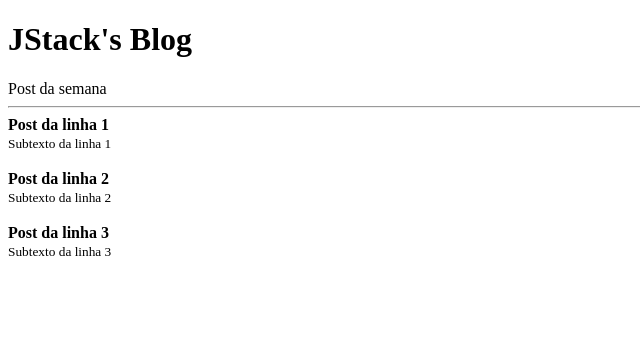
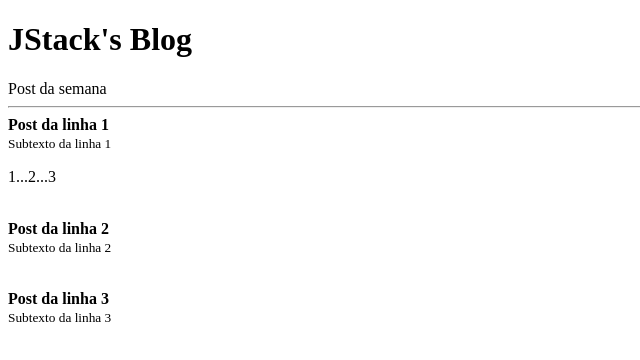
Before and after one commit to cauealb/full-stack, a React app in the folder React/: page / in a window 1280 px wide. Shown: the top 360 px of the page, without its empty margins (0-640 px from the left). Built offline with nearby package versions, Linux system fonts and the light colour scheme.

Commit message:
Incluindo mais uma props

```diff
--- a/React/src/App.jsx
+++ b/React/src/App.jsx
@@ -16,6 +16,7 @@ export default function App() {
                     title: "Post da linha 1",
                     subtitle: "Subtexto da linha 1"
                 }}
+                babatinha123="1...2...3"
             />
             <Post
                 obj={{
--- a/React/src/Post.jsx
+++ b/React/src/Post.jsx
@@ -7,6 +7,7 @@ function Post(props) {
                 <strong>{props.obj.title}</strong> <br />
                 <small>{props.obj.subtitle}</small>
             </article>
+            <p>{props.babatinha123}</p>
             <br />
         </>
     )
```
